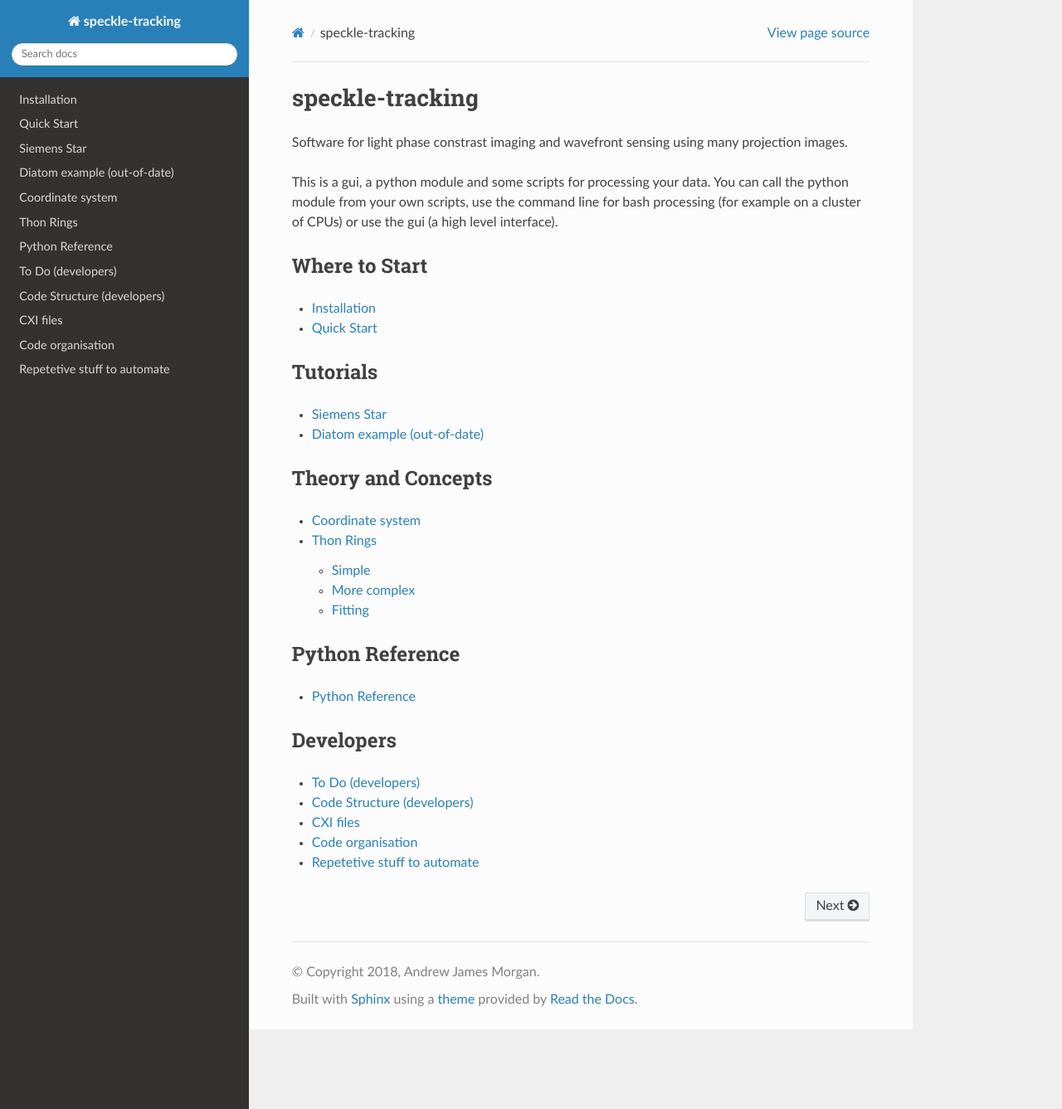
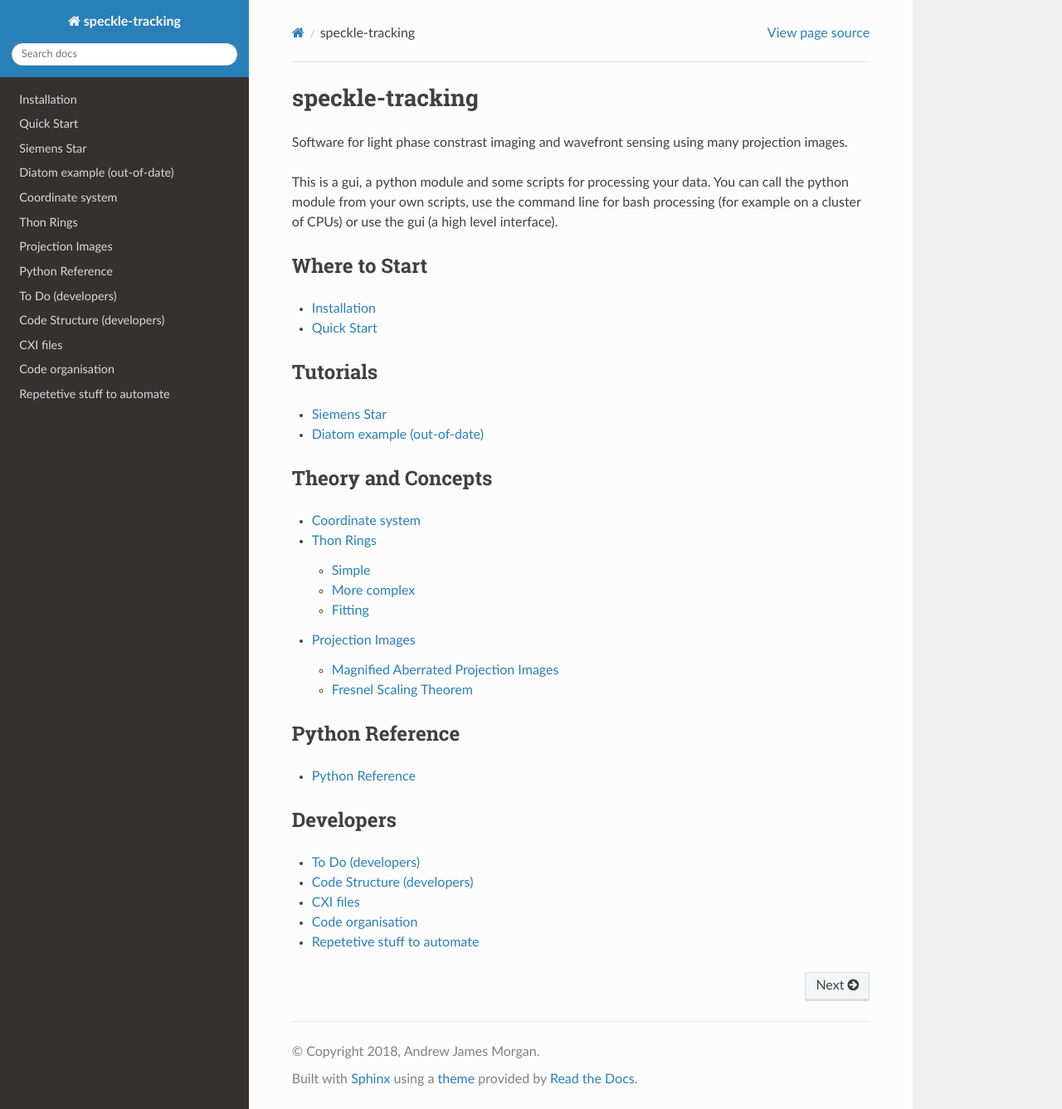
Before and after one commit to andyofmelbourne/speckle-tracking, a Sphinx documentation site: the page built from docs/index.rst, in a window 1280 px wide and 1337 px high. Shown: the whole window at 83% size. Built offline with Sphinx 7.4.7 and the Read the Docs theme 2.0.0, drawn with Linux system fonts in a browser that asks for light colours; some of the changed lines change nothing that is shown.

Commit message:
docs for projection images

```diff
--- a/docs/index.rst
+++ b/docs/index.rst
@@ -29,6 +29,7 @@
 
     coordinate_system
     thon_rings
+    projection_imaging
 
 Python Reference
 ----------------
--- /dev/null
+++ b/docs/projection_imaging.rst
@@ -0,0 +1,102 @@
+Projection Images
+=================
+Here we describe a projection image, formed by shining potentially aberrated focused monochromatic light through a thin sample onto a detector far from the focus, as a distorted view of a magnified image one would have seen with plane wave illumination and the detector placed close to the sample.
+
+OK, that's a lot of words. But basically we are drawing the connection between the images formed by:
+
+- divergent aberrated light --> sample --> detector
+- and,
+- plane wave --> sample --> detector
+
+so that we can determine the lens aberrations and form an un-distorted view of the sample projection image.
+
+.. image:: images/siemens_overview.png
+   :width: 500
+
+Magnified Aberrated Projection Images
+-------------------------------------
+Say that the light wavefronts at the plane of the sample and detector are given by:
+
+.. math::
+
+    \begin{align}
+    P(\mathbf{x}, z_1) &= a(\mathbf{x}) e^{i\phi(\mathbf{x})} && \text{sample plane} \\
+    P(\mathbf{x}, z_2) &= A(\mathbf{x}) e^{i\Phi(\mathbf{x})} && \text{detector plane}
+    \end{align}
+
+where :math:`z_1` and :math:`z_2` are the focus to sample and sample to detector distances respectively, :math:`\phi` and :math:`\Phi` are the respective wavefront phases and :math:`a` and :math:`A` are the wavefront amplitudes, we'll call :math:`A` the aperture function and :math:`P(x, z_2)` the pupil function.
+
+Now we put a thin sample, with a transmission function :math:`T`, into the beam of light a distance :math:`z_1` from the focal point. Then the image formed on the detector is given by the mod square of the Fresnel integral:
+
+.. math::
+
+    \begin{align}
+    I^{z_1}_\phi(\mathbf{x}, z_2) &= \big| \left[ T(\mathbf{x})  P(\mathbf{x}, z_1)\right] \otimes e^{i\pi \frac{\mathbf{x}^2}{\lambda z_2}} \big|^2
+    \end{align}
+
+On the other hand, if we had un-abberrated plane wave illumination shinning through the sample onto a detector placed at a distance :math:`z_\text{eff}` from the sample then we would see
+
+.. math::
+
+    \begin{align}
+    I^{\infty}_0(\mathbf{x}, z_\text{eff}) &= \big| T(\mathbf{x}) \otimes e^{i\pi \frac{\mathbf{x}^2}{\lambda z_\text{eff}}} \big|^2 \\
+    \end{align}
+
+It turns out that :math:`I^{z_1}_\phi` is, more or less, a magnified view of :math:`I^{\infty}_0` with geometric distortions caused by the phase aberrations:
+
+.. math::
+
+    \begin{align}
+    I^{z_1}_\phi(\mathbf{x}, z_2) &\approx
+    A^{2}(\mathbf{x}) I^{\infty}_0(\mathbf{x}
+    - \frac{\lambda z_\text{eff}}{2\pi} \nabla\phi(\mathbf{x}), z_2) \quad \text{and} \\
+    I^{\infty}_0(\mathbf{x}, z_\text{eff}) &\approx
+    A^{-2}(\mathbf{x}) I^{z_1}_\phi(\mathbf{x}
+    - \frac{\lambda z^-_\text{eff}}{2\pi} \nabla\Phi(\mathbf{x}), z_2) \quad \text{where} \\
+    M = \frac{z_1 + z_2}{z_1} \quad \text{and}
+    \quad z_\text{eff} &= \frac{z_2}{1 + \frac{\lambda z_2}{2 \pi} \langle\nabla^2 \phi\rangle_{\mathbf{x}}} \quad \text{and}
+    \quad z^-_\text{eff} = \frac{-z_2}{1 + \frac{\lambda (-z_2)}{2 \pi} \langle\nabla^2 \Phi\rangle_{\mathbf{x}}}
+    \end{align}
+
+Fresnel Scaling Theorem
+-----------------------
+The above equation is a more general form of the Fresnel scaling theorem, which states that:
+    The projected image of a thin scattering object from a point source of monochromatic light is equivalent to a magnified defocused image of the object formed by moving the point source of light infinitely far away.
+
+and we can see that this is indeed the case if we set :math:`\Phi = \pi \mathbf{x}^2 / \lambda (z_1+z_2)` and :math:`A=M^{-2}` in the above equation. So we have:
+
+.. math::
+
+    \begin{align}
+    \Phi(\mathbf{x})          &= \frac{\pi \mathbf{x}^2}{\lambda (z_1 + z_2)} \quad
+    \nabla \Phi(\mathbf{x})   = \frac{2\pi \mathbf{x}}{\lambda (z_1 + z_2)}  \quad
+    \nabla^2 \Phi(\mathbf{x}) = \frac{2\pi}{\lambda (z_1 + z_2)}
+    \end{align}
+
+and:
+
+.. math::
+
+    \begin{align}
+    z^-_\text{eff} &= \frac{z_2}{\frac{\lambda z_2}{2 \pi} \langle\nabla^2 \Phi\rangle_{\mathbf{x}}-1}
+    = \frac{z_2}{\frac{\lambda z_2}{2 \pi} \frac{2\pi}{\lambda (z_1 + z_2)} -1}
+    = -\frac{z_2}{z_1}(z_1+z_2) \\
+    \end{align}
+
+and:
+
+.. math::
+
+    \begin{align}
+    \mathbf{x} - \frac{\lambda z_\text{eff}}{2\pi} \nabla\Phi(\mathbf{x}) &= \mathbf{x} + \frac{\lambda }{2\pi}\frac{z_2}{z_1}(z_1+z_2) \frac{2\pi \mathbf{x}}{\lambda (z_1 + z_2)}
+    = \mathbf{x}\frac{z_1 + z_2}{z_1}
+    = M \mathbf{x} \\
+    \end{align}
+
+and finally:
+
+.. math::
+
+    \begin{align}
+    I^{\infty}_0(\mathbf{x}, z_\text{eff}) &\approx M^{-2} I^{z_1}_\Phi(M\mathbf{x}, z_2) \quad \text{as required}
+    \end{align}
```
